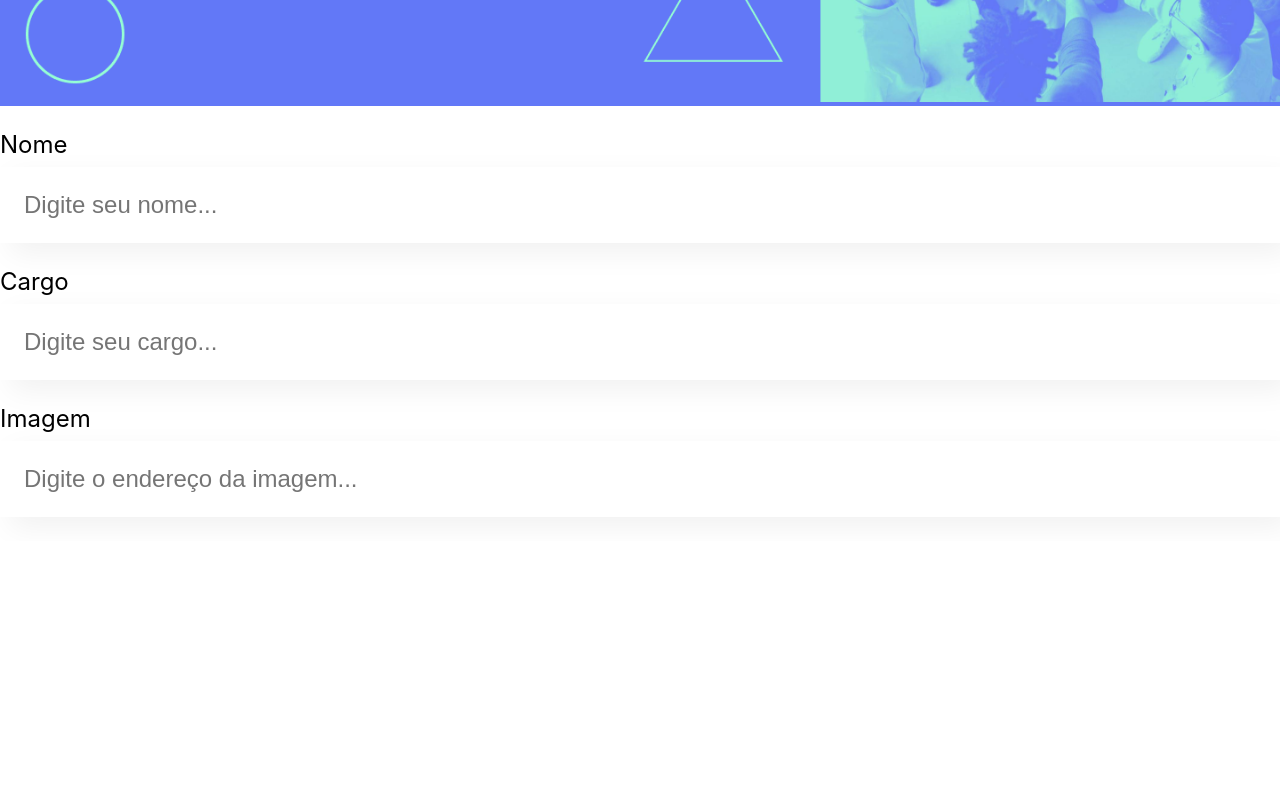
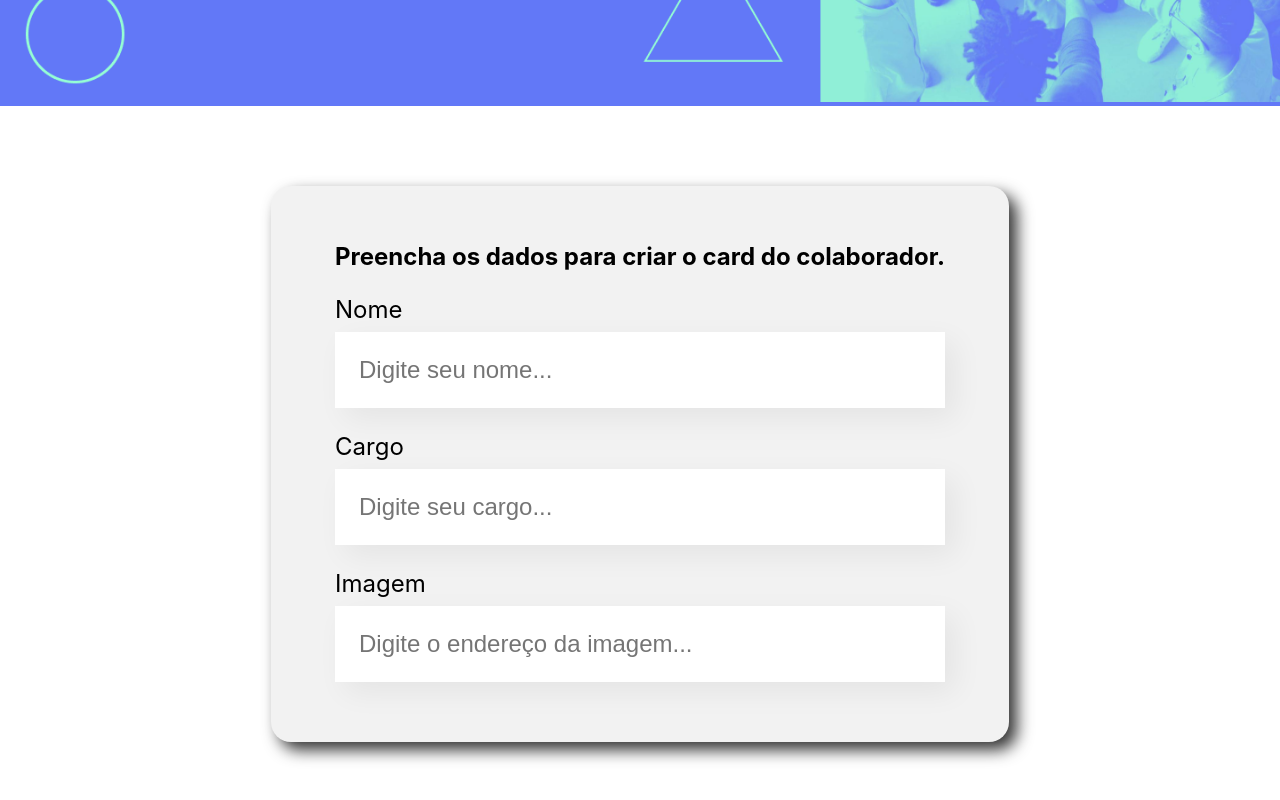
Before and after one commit to allmeida/Organo, a React (Create React App) app: page / in a window 1280 px wide. Shown: the part 392-1192 px from the top of the page. Before the commit the page ends 933 px from the top, so only its background shows below. Built offline with nearby package versions, Linux system fonts and the light colour scheme.

Commit message:
Criando formulario de colaborador

```diff
--- a/src/App.js
+++ b/src/App.js
@@ -1,13 +1,11 @@
 import Banner from './components/Banner';
-import CampoTexto from './components/CampoTexto';
+import Formulario from './components/Formulario';
 
 function App() {
   return (
     <div className="App">
       <Banner />
-      <CampoTexto label="Nome" placeholder="Digite seu nome" />
-      <CampoTexto label="Cargo" placeholder="Digite seu cargo" />
-      <CampoTexto label="Imagem" placeholder="Digite o endereço da imagem" />
+      <Formulario />
     </div>
   );
 }
--- /dev/null
+++ b/src/components/Formulario/Formulario.css
@@ -0,0 +1,13 @@
+.formulario {
+  display: flex;
+  justify-content: center;
+  margin: 80px 0;
+}
+
+.formulario form {
+  max-width: 80%;
+  background-color: #F2F2F2;
+  border-radius: 20px;
+  padding: 36px 64px;
+  box-shadow: 8px 8px 16px rgba(0, 0, 0, 0.8);
+}
--- /dev/null
+++ b/src/components/Formulario/index.js
@@ -0,0 +1,17 @@
+import './Formulario.css';
+import CampoTexto from '../CampoTexto';
+
+const Formulario = () => {
+  return (
+    <section className='formulario'>
+      <form>
+        <h1>Preencha os dados para criar o card do colaborador.</h1>
+        <CampoTexto label="Nome" placeholder="Digite seu nome" />
+        <CampoTexto label="Cargo" placeholder="Digite seu cargo" />
+        <CampoTexto label="Imagem" placeholder="Digite o endereço da imagem" />
+      </form>
+    </section>
+  )
+}
+
+export default Formulario;
```
